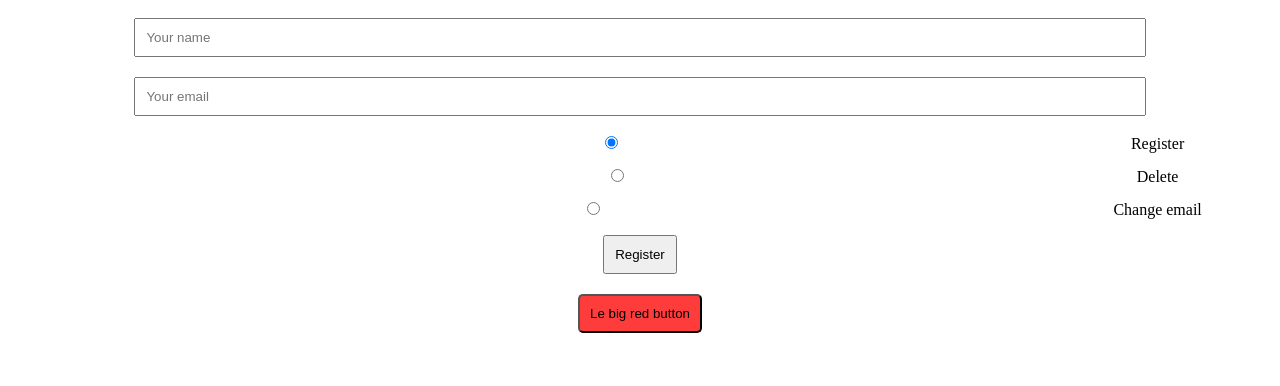
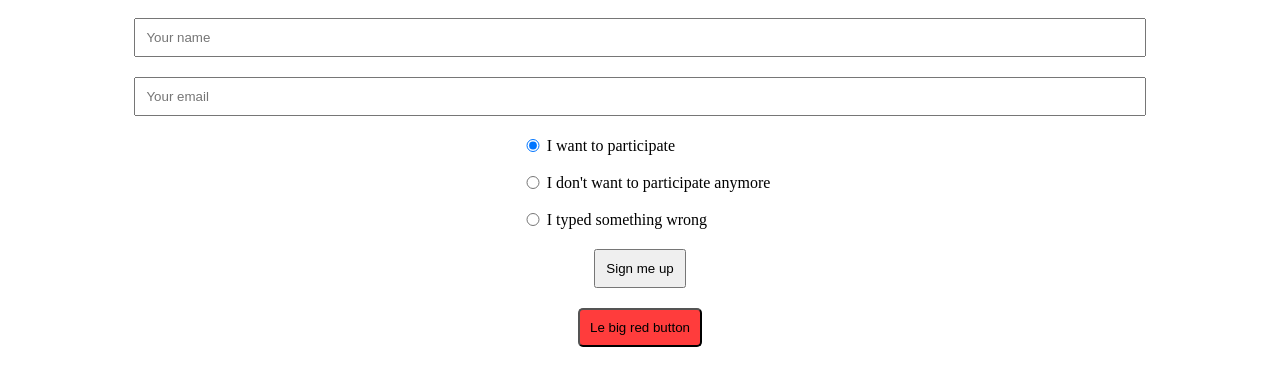
Before and after one commit to fickledogfish/secret-santa, a website: page client/index.html in a window 1280 px wide. Drawn offline with nearby package versions, Linux system fonts and the light colour scheme.

Commit message:
Properly aligned radio buttons

```diff
--- a/client/index.html
+++ b/client/index.html
@@ -22,6 +22,13 @@
 			margin: 10px;
 		}
 
+		table.radioOptions {
+			margin-left: auto;
+			margin-right: auto;
+			text-align: left;
+			align: center;
+		}
+
 		.special-button {
 			background-color: #FF3C3C; /* Slightly subtler than red */
 			border-radius: 5px;
@@ -42,17 +49,14 @@
 			<input type="text" id="email" name="email" v-bind:placeholder="labels.email" required>
 			</br>
 
-			<span>
-				<span v-for="option in radioOptions">
-					<input type="radio" v-model="selectedOption" v-bind:id="radioIdName + option.id" v-bind:name="radioName" :value="option.id">
-					<label v-bind:for="radioIdName + option.id">{{ option.txt }}</label>
-				</span>
-				</br>
-			</span>
+			<table class="radioOptions">
+			<tr v-for="option in radioOptions">
+				<td><input type="radio" v-model="selectedOption" v-bind:id="radioIdName + option.value" v-bind:name="radioName" v-bind:value="option.value"/></td>
+				<td><label v-bind:for="radioIdName + option.value">{{ option.txt }}</label></td>
+			</tr>
+			</table>
 
-			<button v-if="selectedOption == 0" type="submit">{{ labels.create }}</button>
-			<button v-if="selectedOption == 1" type="submit">{{ labels.delete }}</button>
-			<button v-if="selectedOption == 2" type="submit">{{ labels.change }}</button>
+			<button type="submit">{{ radioOptions[selectedOption].button }}</button>
 		</form>
 
 		<button type="button" class="special-button" onClick="selectPairs();">{{ labels.big_red_button }}</button>
@@ -65,17 +69,14 @@
 				radioName: "formOptions",
 				radioIdName: "radio",
 				radioOptions: [
-					{txt: "Register", id: 0},
-					{txt: "Delete", id: 1},
-					{txt: "Change email", id: 2},
+					{txt: "I want to participate", button: "Sign me up", value: 0},
+					{txt: "I don't want to participate anymore", button: "Cancel my application", value: 1},
+					{txt: "I typed something wrong", button: "Change my email", value: 2},
 				],
 				selectedOption: 0,
 				labels: {
 					name: "Your name",
 					email: "Your email",
-					create: "Register",
-					delete: "Delete",
-					change: "Change email",
 					big_red_button: "Le big red button",
 					infoMessage: "",
 				},
```
